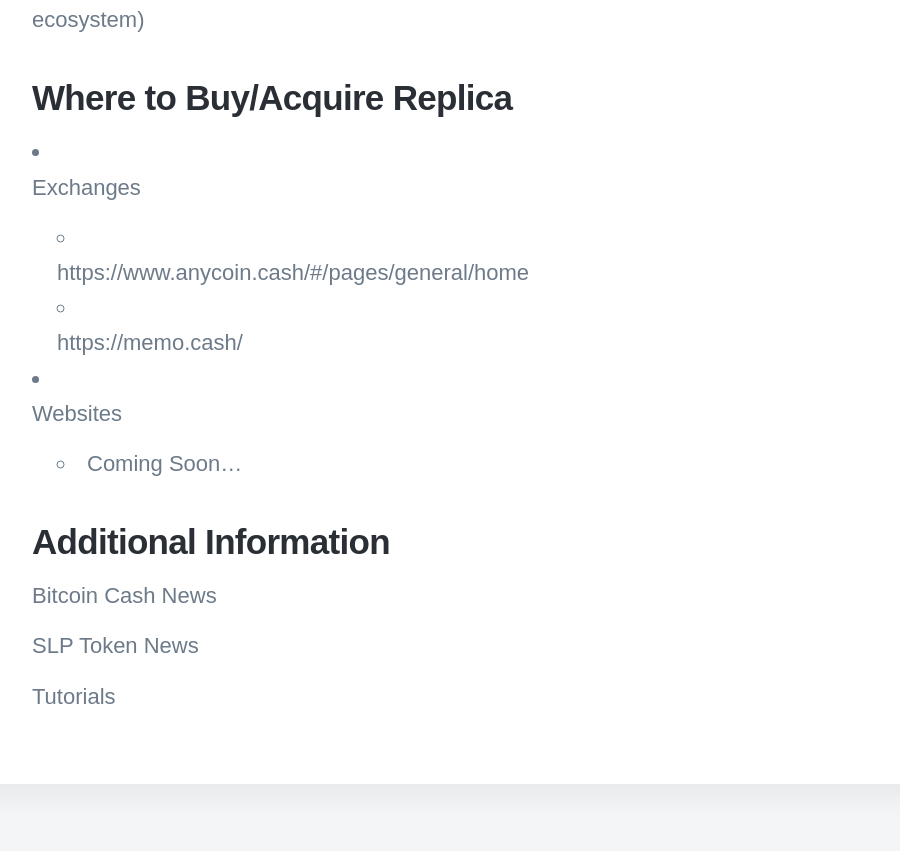
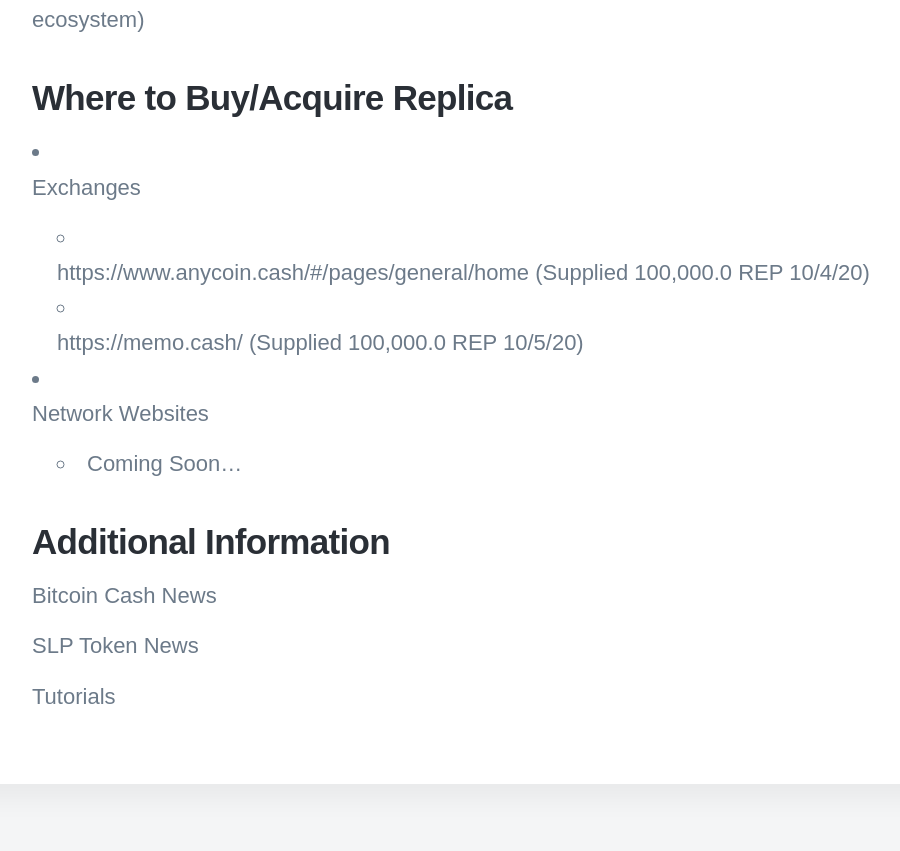
Before and after one commit to ishyu/Replica-Economics, a Jekyll site: the page built from _projects/replica_overview.md, in a window 1280 px wide and 900 px high, scrolled down 1841 px. Shown: the top 851 px of the window, without its empty margins (138-1038 px from the left). Built offline with Jekyll 4.4.1, drawn with Linux system fonts in a browser that asks for light colours; nearby versions of some CDN libraries; some web fonts are replaced.

Commit message:
Update replica_overview.md

```diff
--- a/_projects/replica_overview.md
+++ b/_projects/replica_overview.md
@@ -42,10 +42,12 @@
 * Exchanges
 
   * https://www.anycoin.cash/#/pages/general/home
+   (Supplied 100,000.0 REP 10/4/20)
 
   * https://memo.cash/
+   (Supplied 100,000.0 REP 10/5/20)
 
-* Websites
+* Network Websites
 
   * Coming Soon...
 
```
